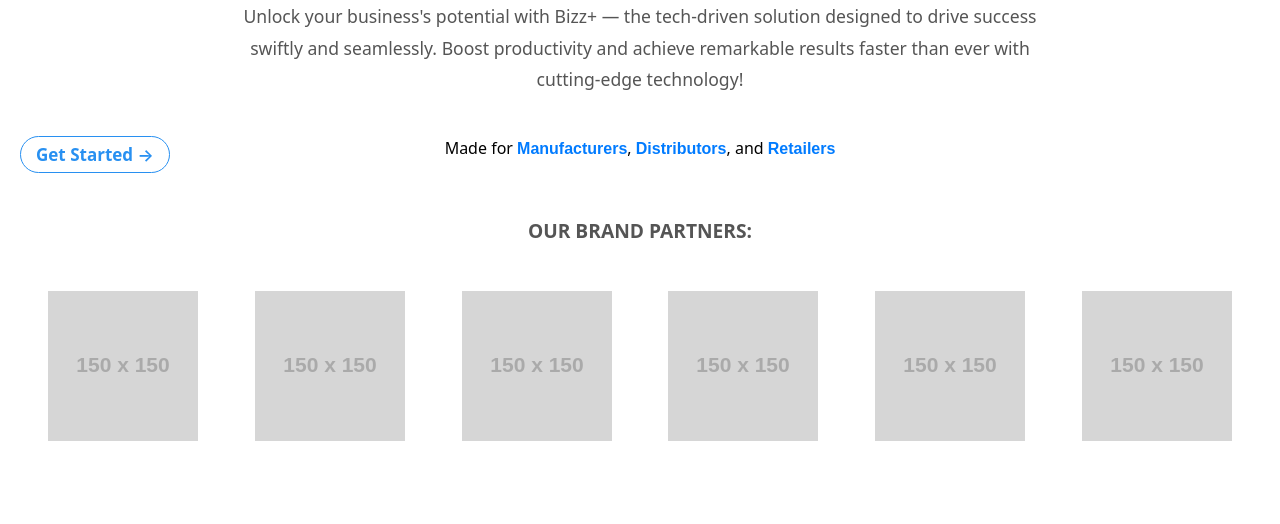
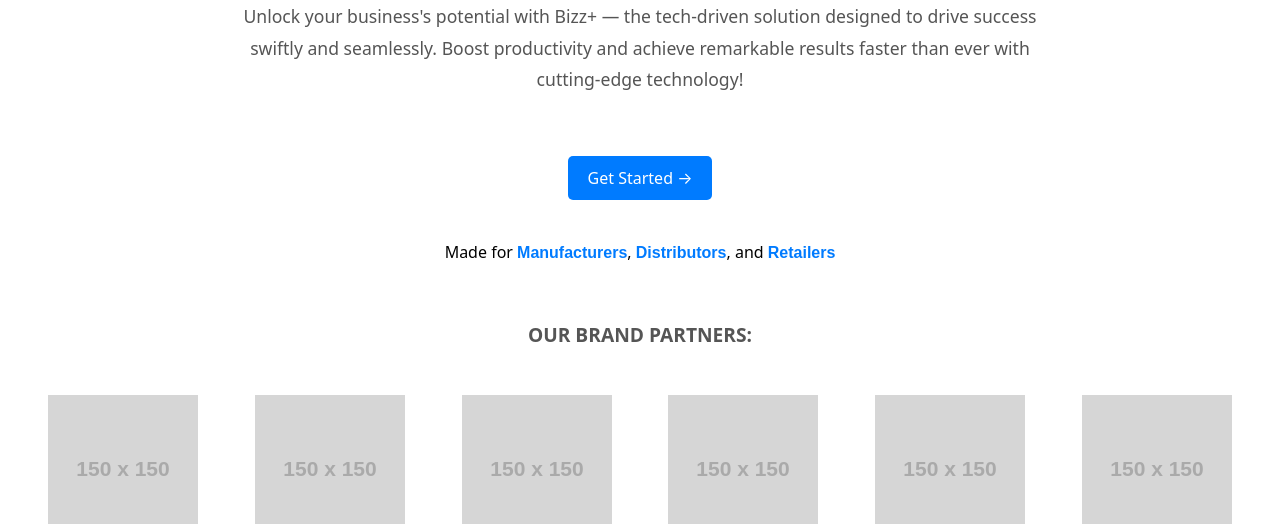
Before and after one commit to Dibyadipan/BizzPlus, a plain HTML site: page frontend/homePage.html in a window 1280 px wide. Shown: the part 283-807 px from the top of the page. Drawn offline with nearby package versions, Linux system fonts and the light colour scheme; placeholder pictures from the web are drawn by us.

Commit message:
button fixed

```diff
--- a/frontend/homePage.css
+++ b/frontend/homePage.css
@@ -94,10 +94,6 @@
 .hero-section {
     text-align: center;
     padding: 20px 20px;
-    /* height: 60vh; */
-    /* display: flex; */
-    /* flex-direction: column; */
-    /* justify-content: center; */
 }
 
 .hero-title {
@@ -120,59 +116,23 @@
 }
 
 .cta-button {
-    /* display: block; */
-    background: transparent;
-    position: absolute;
-    padding: 5px 15px;
-    display: flex;
-    align-items: center;
-    font-size: 17px;
-    font-weight: 600;
+    display: inline-block;
+    /* Keep button small and compact */
+    padding: 10px 20px;
+    font-size: 1rem;
+    background-color: #007bff;
+    color: #fff;
+    border: none;
+    border-radius: 5px;
     text-decoration: none;
-    cursor: pointer;
-    border: 1px solid rgb(40, 144, 241);
-    border-radius: 25px;
-    outline: none;
-    overflow: hidden;
-    color: rgb(40, 144, 241);
-    transition: color 0.2s 0.1s ease-out;
-    text-align: center;
-}
-
-.cta-button span {
-    margin: 10px;
-}
-
-.cta-button::before {
-    position: absolute;
-    top: 0;
-    left: 0;
-    right: 0;
-    bottom: 0;
-    margin: auto;
-    content: '';
-    border-radius: 50%;
-    display: block;
-    width: 20em;
-    height: 20em;
-    left: -5em;
-    text-align: center;
-    transition: box-shadow 0.5s ease-out;
-    z-index: -1;
-}
-
-.cta-button:hover {
-    color: #fff;
-    border: 1px solid rgb(40, 144, 241);
-}
-
-.cta-button:hover::before {
-    box-shadow: inset 0 0 0 10em rgb(40, 144, 241);
+    margin-top: 20px;
+    /* Add margin for spacing */
 }
 
 
 
 .small-text {
+    margin-top: 15px; /* Optional: Space between the button and small text */
     margin-top: 40px;
     font-size: 1rem;
     color: #000;
--- a/frontend/homePage.html
+++ b/frontend/homePage.html
@@ -68,7 +68,7 @@
         achieve remarkable results faster than ever with cutting-edge
         technology!
       </p>
-      <button href="login.html" class="btn cta-button"> Get Started &rarr; </button>
+      <a href="login.html" class="btn cta-button"> Get Started &rarr; </a>
       <p class="small-text">
         Made for <span class="highlight-blue">Manufacturers</span>,
         <span class="highlight-blue">Distributors</span>, and
```
